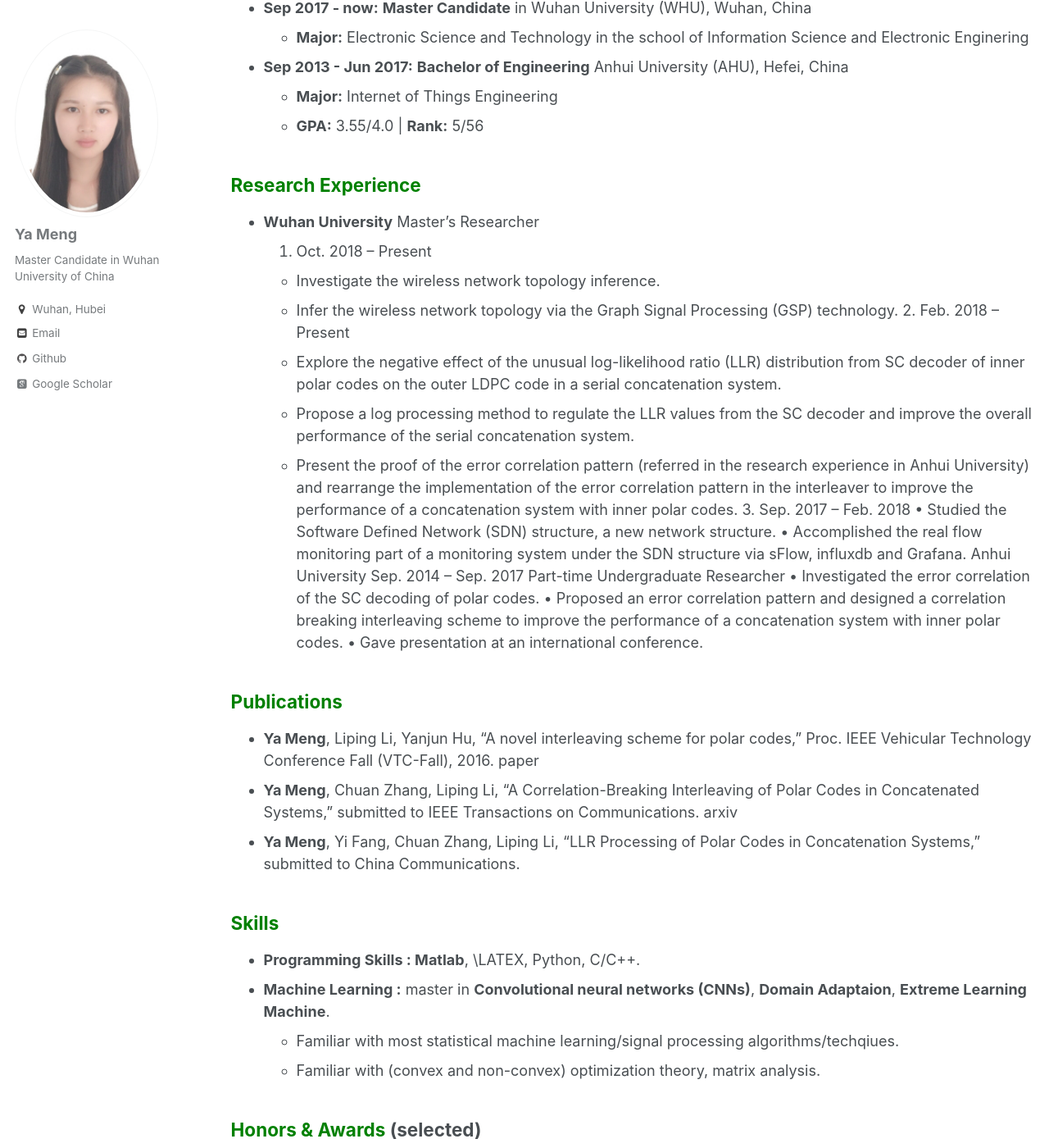
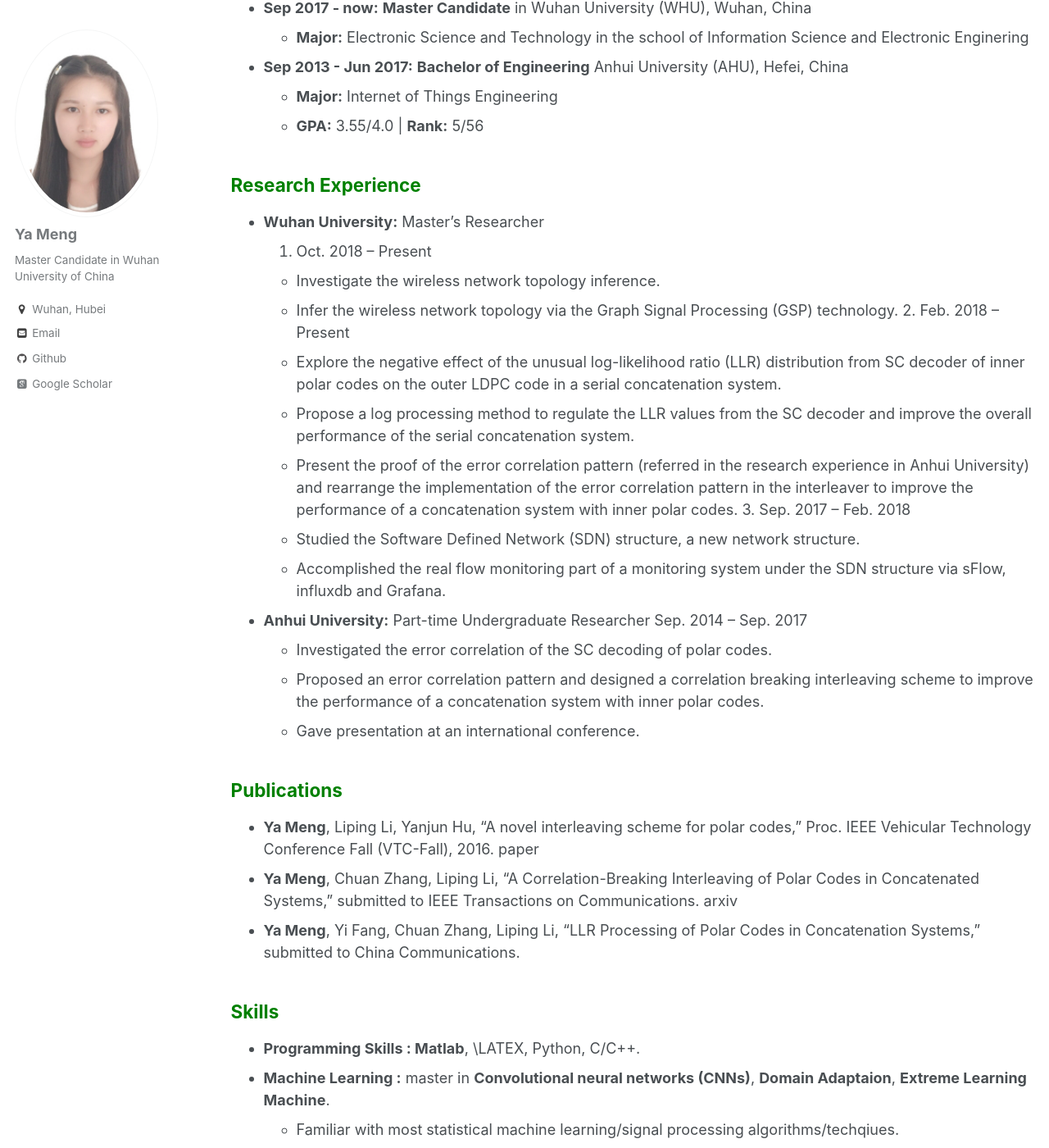
Before and after one commit to mengMia/yameng-ahu.github.io, a Jekyll site: the page built from _pages/cv.md, in a window 1280 px wide and 1400 px high, scrolled down 487 px. Shown: the whole window at 82% size. Built offline with Jekyll 4.4.1, drawn with Linux system fonts in a browser that asks for light colours; some web fonts are replaced.

Commit message:
Update cv.md

```diff
--- a/_pages/cv.md
+++ b/_pages/cv.md
@@ -23,9 +23,8 @@ decoding of polar codes, and to use this error pattern to improve the performanc
   - **GPA:** 3.55/4.0 \| **Rank:** 5/56 &nbsp;&nbsp;
 
 ## <span style="color: green"> Research Experience </span>
-* **Wuhan University**
-  Master’s Researcher
-1.           Oct. 2018 – Present
+* **Wuhan University:** Master’s Researcher
+1. Oct. 2018 – Present
   - Investigate the wireless network topology inference.
   - Infer the wireless network topology via the Graph Signal Processing (GSP) technology.
 2. Feb. 2018 – Present
@@ -37,15 +36,15 @@ the overall performance of the serial concatenation system.
 University) and rearrange the implementation of the error correlation pattern in the interleaver
 to improve the performance of a concatenation system with inner polar codes.
 3. Sep. 2017 – Feb. 2018
-• Studied the Software Defined Network (SDN) structure, a new network structure.
-• Accomplished the real flow monitoring part of a monitoring system under the SDN structure via
+  - Studied the Software Defined Network (SDN) structure, a new network structure.
+  - Accomplished the real flow monitoring part of a monitoring system under the SDN structure via
 sFlow, influxdb and Grafana.
-Anhui University Sep. 2014 – Sep. 2017
-Part-time Undergraduate Researcher
-• Investigated the error correlation of the SC decoding of polar codes.
-• Proposed an error correlation pattern and designed a correlation breaking interleaving scheme to improve
+* **Anhui University:** Part-time Undergraduate Researcher
+Sep. 2014 – Sep. 2017
+  - Investigated the error correlation of the SC decoding of polar codes.
+  - Proposed an error correlation pattern and designed a correlation breaking interleaving scheme to improve
 the performance of a concatenation system with inner polar codes.
-• Gave presentation at an international conference.
+  - Gave presentation at an international conference.
 
 ## <span style="color: green"> Publications </span>
 * **Ya Meng**, Liping Li, Yanjun Hu, “A novel interleaving scheme for polar codes,” Proc. IEEE Vehicular
```
